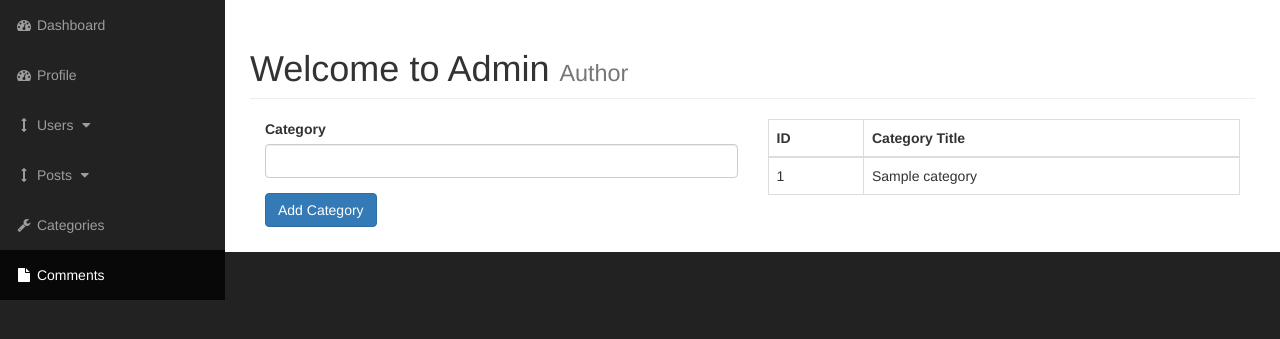
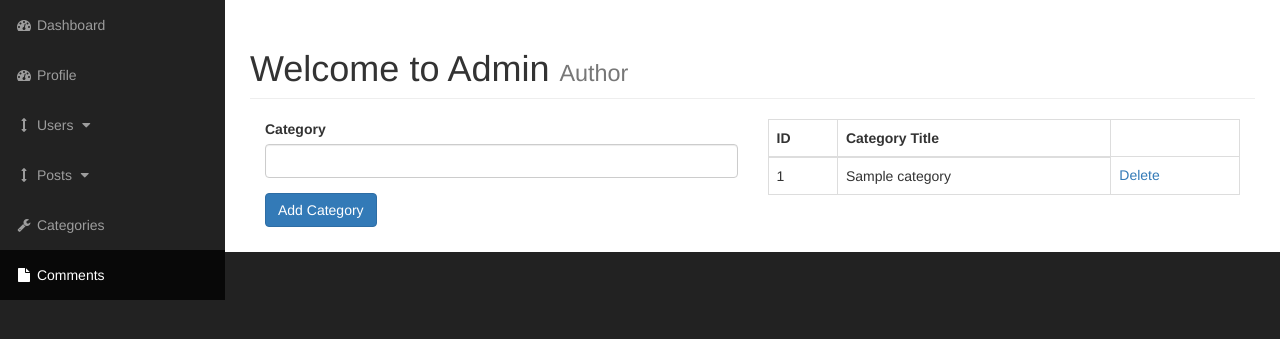
Before and after one commit to rookiemonkey/blogv3-php, a PHP site: page /admin/categories.php in a window 1280 px wide. Shown: the part 51-390 px from the top of the page. Run offline with PHP 8.4, Linux system fonts and the light colour scheme; tables that the repository leaves empty or names only in its code hold one stand-in row (values such as "Sample post").

Commit message:
added delete category works

```diff
--- a/admin/categories.php
+++ b/admin/categories.php
@@ -104,7 +104,38 @@
                 echo "<tr>";
                 echo "<td>{$category_id}</td>";
                 echo "<td>{$category_title}</td>";
+                echo "<td><a href='categories.php?delete={$category_id}'>Delete</a></td>";
                 echo "</tr>";
+            }
+
+        ?>
+
+
+        <?php
+
+            // deleting a category
+            // href='categories.php?delete={$category_id}
+            if(isset($_GET['delete'])) {
+                $category_id = $_GET['delete'];
+                $category_id = mysqli_real_escape_string($mysqli, $category_id);
+                $stmnt = "DELETE FROM categories WHERE cat_id = ?";
+                $query = $mysqli->prepare($stmnt);
+                $query->bind_param("s", $category_id);
+                $result = $query->execute();
+
+                // check if query is successfull
+                if($result) {
+                    // refresh the page
+                    header("Location: categories.php");
+                }
+                else {
+                    echo "<div class='panel panel-danger'>";
+                    echo "<div class='panel-heading'>";
+                    echo "<h3 class='panel-title'>Something went wrong. Please try again later</h3>";
+                    echo "</div>";
+                    echo "</div>";
+                    die();
+                }
             }
 
         ?>
```
